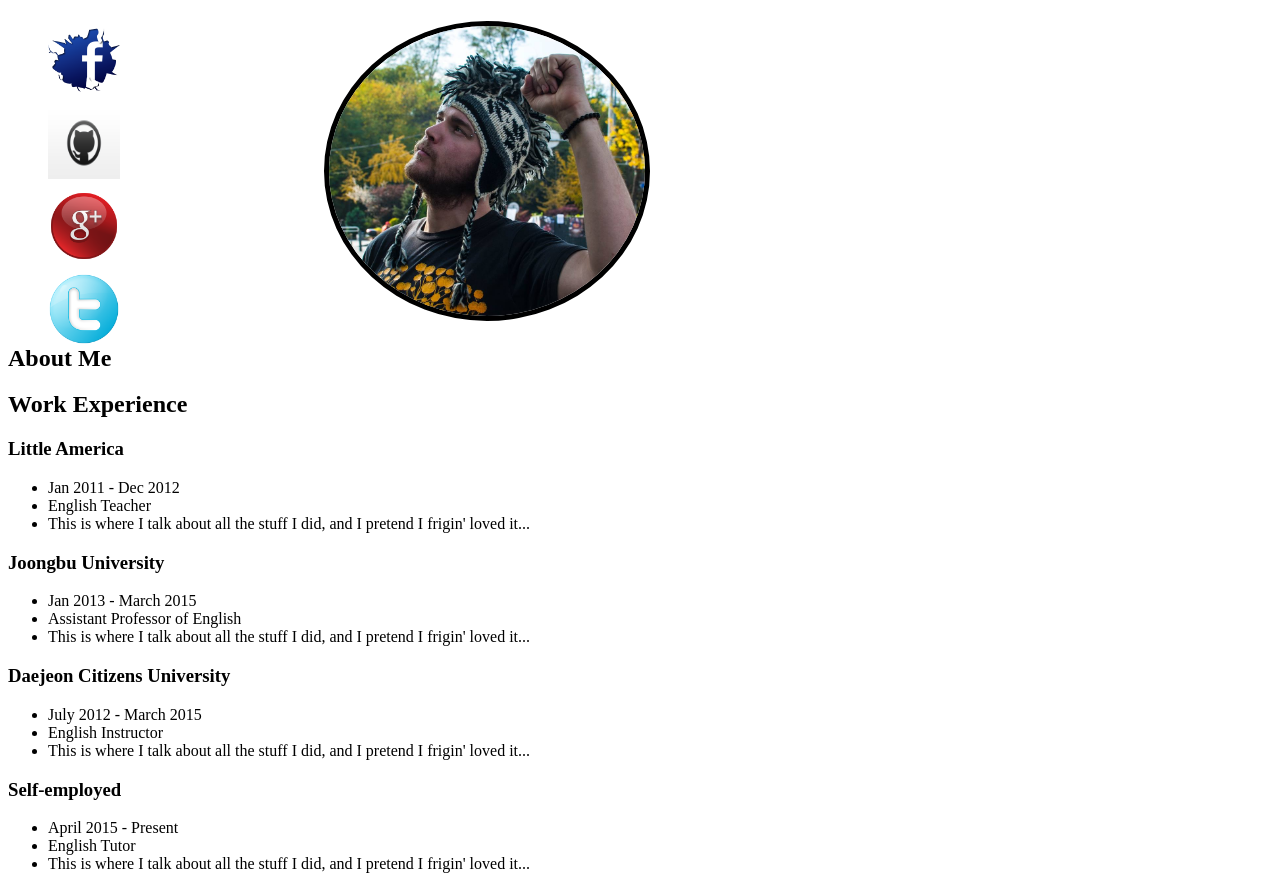
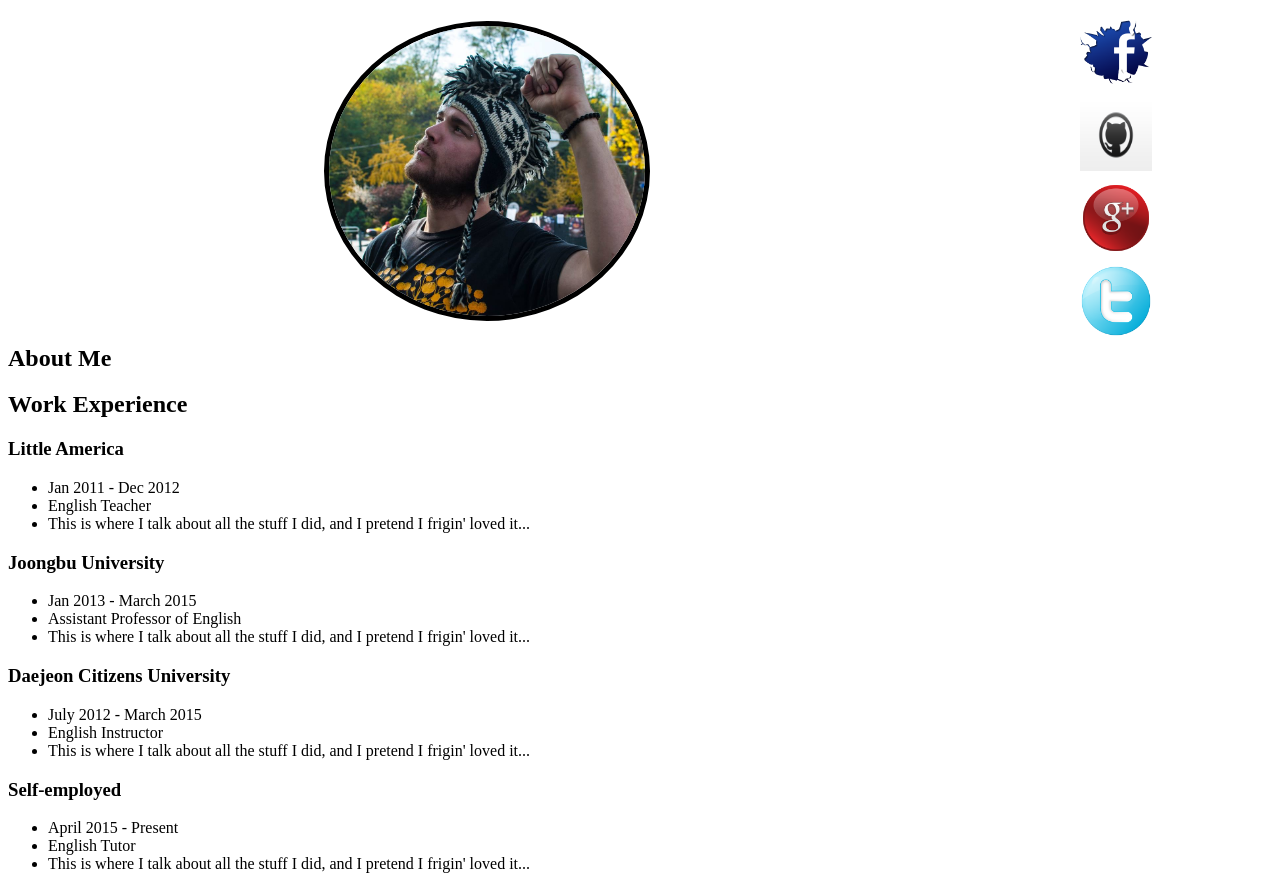
Before and after one commit to tetsaiga86/Portfolio, a plain HTML site: page index.html in a window 1280 px wide. Drawn offline with nearby package versions, Linux system fonts and the light colour scheme.

Commit message:
more css changes to be more responsive

```diff
--- a/css/base.css
+++ b/css/base.css
@@ -4,5 +4,4 @@ img{
 
 nav{
   position: fixed;
-  float: left;
 }
--- a/css/layout.css
+++ b/css/layout.css
@@ -3,10 +3,11 @@
 }
 
 .burger{
-display: block;
 float: right;
 height: 3em;
 width: 3em;
+position: fixed;
+right: 2px;
 }
 
 .icon{
--- a/css/module.css
+++ b/css/module.css
@@ -1,6 +1,8 @@
 nav:hover ul{
   display:block;
-  float: right;
+  position: fixed;
+  right: 0%;
+  top: 3em;
 }
 
 
@@ -10,11 +12,12 @@ nav:hover ul{
   }
   .list{
     display: inline;
+    padding: 0;
   }
   nav ul {
-    display: block;
-    float: right;
-    /*position: fixed;*/
+    position: fixed;
+    right: 10%;
+    top: 0px;
   }
   .icon{
     width: 1.5em;
@@ -25,15 +28,14 @@ nav:hover ul{
     text-decoration: none;
     color: black;
   }
-  nav li{
-    display: block;
-    /*padding-right: 9.5%;*/
-    border-bottom: none;
-    /*padding-left: 9.5%;*/
-  }
+  /*nav li:hover .icon{
+    width: 2em;
+    height: 2em;
+  }*/
   nav:hover ul{
-    display: inline;
-    float: right;
+    position: fixed;
+    right: 10%;
+    top: 0px;
   }
   #pic1{
     margin-left: 25%;
```
